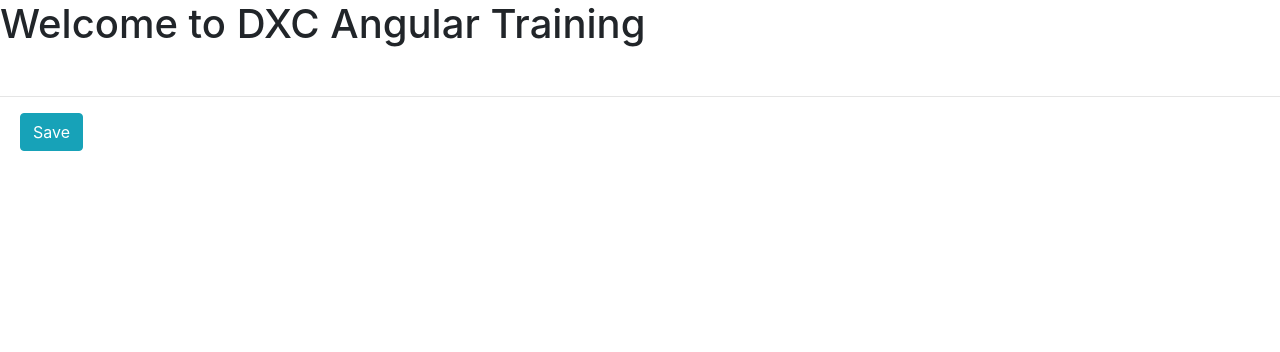
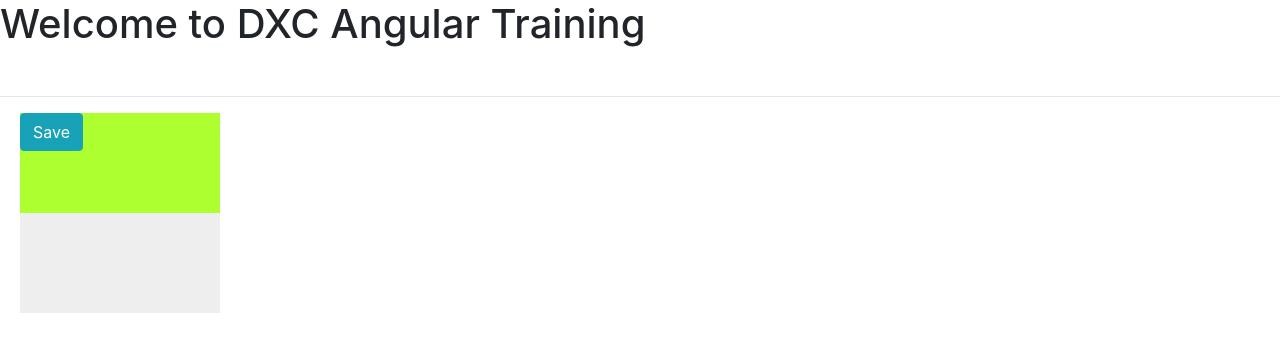
Before and after one commit to codewithz/dxc-angular-app-eb, an Angular app: page / in a window 1280 px wide. Shown: the top 352 px of the page. Built offline with nearby package versions, Linux system fonts and the light colour scheme.

Commit message:
Event Bubbling

```diff
--- a/src/app/event-binding/event-binding.component.html
+++ b/src/app/event-binding/event-binding.component.html
@@ -1,4 +1,12 @@
-<div style="margin-left: 20px">
-  <h4></h4>
-  <button class="btn btn-info" (click)="onClick($event)">Save</button>
+<div
+  style="margin-left: 20px; background-color: #eee; width: 200px; height: 200px"
+  (click)="onOuterDivClicked()"
+>
+  <div
+    style="background-color: greenyellow; height: 100px"
+    (click)="onInnerDivClicked()"
+  >
+    <h4></h4>
+    <button class="btn btn-info" (click)="onClick($event)">Save</button>
+  </div>
 </div>
```
